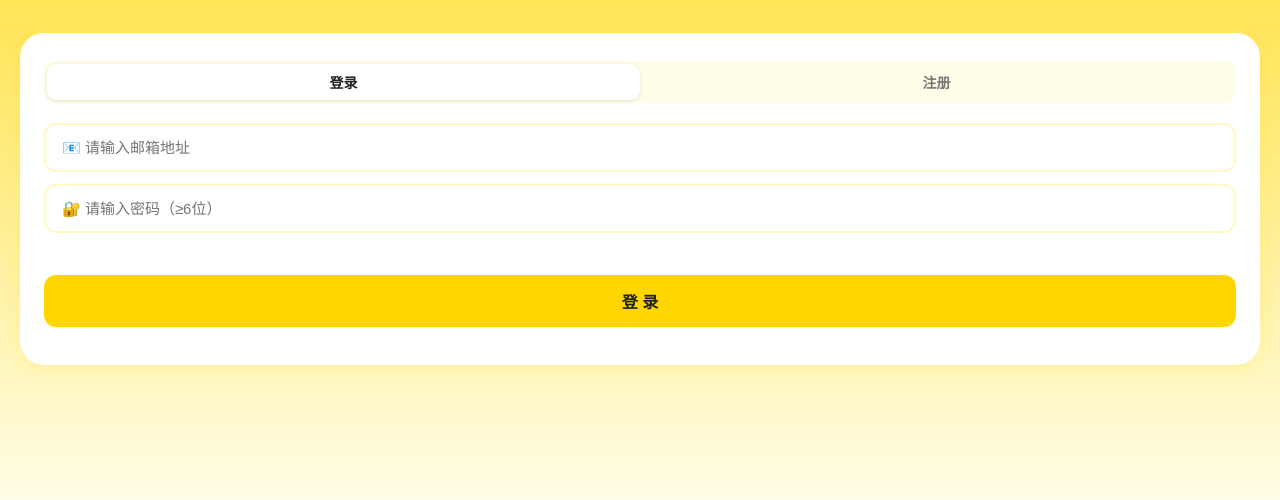
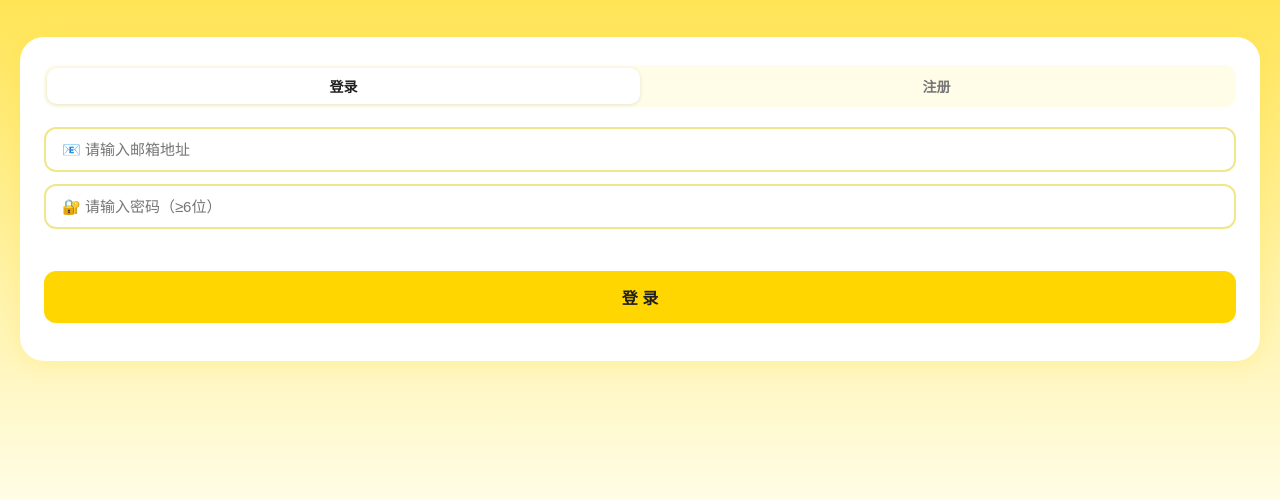
Before and after one commit to 2213712507-del/english-kb, a website: page index.html in a window 1280 px wide. Shown: the part 296-796 px from the top of the page. Drawn offline with nearby package versions, Linux system fonts and the light colour scheme.

Commit message:
fix: 统一输入框边框样式（border:2px solid var(--bd)）

```diff
--- a/index.html
+++ b/index.html
@@ -945,7 +945,7 @@ textarea,[contenteditable=true],
 .login-input,#chat-input,#kb-search,.fill-blank-input,
 #input-word,#input-phonetic,#input-meaning,#input-example-zh,
 #blank-input,#translate-input,#cloze-input
-{width:100%;-webkit-user-select:text!important;user-select:text!important;-webkit-touch-callout:default!important}
+{width:100%;border:2px solid var(--bd);border-radius:12px;padding:12px 16px;font-size:15px;outline:none;transition:border-color .2s;box-sizing:border-box;-webkit-user-select:text!important;user-select:text!important;-webkit-touch-callout:default!important}
 .input-card input:focus,.input-card textarea:focus{border-color:var(--yd)}
 .input-card textarea{resize:vertical;min-height:80px}
 .input-row{display:flex;gap:10px}
```
